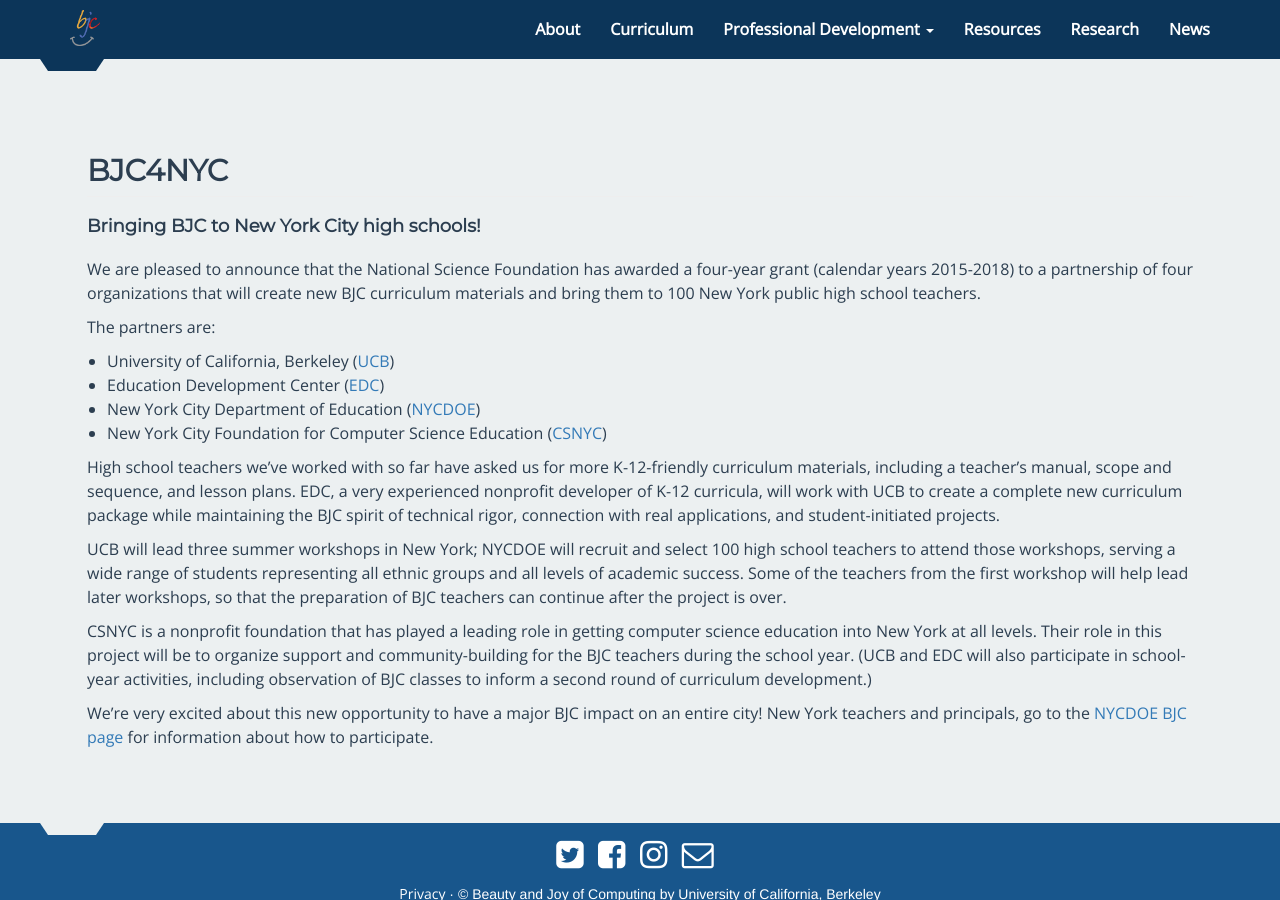
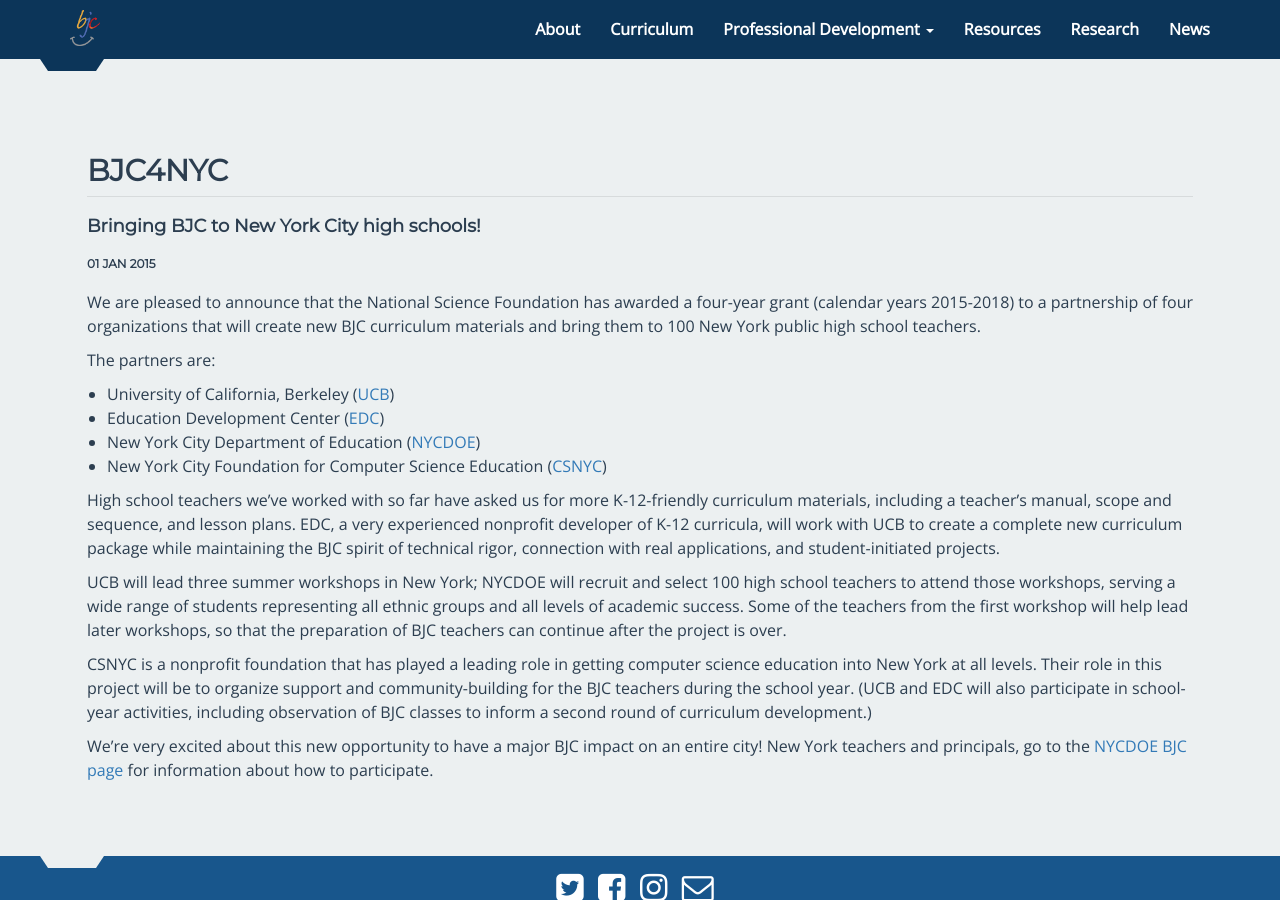
Before and after one commit to beautyjoy/beautyjoy.github.io, a Jekyll site: the page built from _posts/2015-01-01-bjc-for-new-york.md, in a window 1280 px wide and 900 px high. Built offline with Jekyll 4.4.1, drawn with Linux system fonts in a browser that asks for light colours.

Commit message:
Added dates display to posts.

```diff
--- a/_data/leadership_team.csv
+++ b/_data/leadership_team.csv
@@ -2,5 +2,5 @@
 Tiffany Barnes,tiffany-barnes.png,"BJC-STARS Director, Associate Professor of Computer Science at North Carolina State University"
 Dan Garcia,dan-garcia.jpg,"Teaching Professor, UC Berkeley. Co-developer of the Beauty and Joy of Computing curriculum. Member CS Principles Development committee and ACM Education Board. Honored as an ACM Distinguished Educator in 2012."
 Brian Harvey,brian-harvey.png,"Teaching Professor Emeritus, UC Berkeley; author of _Computer Science Logo Style_ and (with Matthew Wright) _Simply Scheme: Introducing Computer Science_; developer of Berkeley Logo; co-developer (with Jens Monig) of Snap!; co-developer of the Beauty and Joy of Computing curriculum."
-Lauren Mock,lauren-mock.jpg,""
-Michael Ball,michael-ball.jpg,""
+Lauren Mock,lauren-mock.jpg,"Program Manager"
+Michael Ball,michael-ball.jpg,"Software Development"
--- a/_layouts/post.html
+++ b/_layouts/post.html
@@ -6,6 +6,7 @@
 {% if page.subtitle %}
 <h4>{{ page.subtitle }}</h4>
 {% endif %}
+<h6 class="text-uppercase">{{ page.date | date_to_string }}</h6>
 {{ content }}
 {% endcapture %}
 
--- a/css/styles.scss
+++ b/css/styles.scss
@@ -61,13 +61,6 @@
 ol, ul {
     padding-left: 20px;
 }
-
-/*
-.page-header {
-    // display: inline-block;
-    // border-bottom-width: 5px;
-    // border-bottom-color: $accent-color;
-} */
 
 a {
     &.unstyled-link {
@@ -309,6 +302,10 @@
         blockquote {
             border-left-color: $background-darker;
         }
+
+        .page-header {
+            border-bottom-color: $background-darker;
+        }
     }
 
     .container, .container-fluid {
@@ -454,15 +451,15 @@
         font-weight: bold;
     }
 
-    .subheading {
-        text-transform: uppercase;
-        margin-bottom: 3px;
-    }
-
     blockquote {
         margin-top: 10px;
         padding: 0 20px;
     }
+}
+
+.article-subheading {
+    text-transform: uppercase;
+    margin-bottom: 3px;
 }
 
 #bjc-logo{
--- a/news.html
+++ b/news.html
@@ -4,6 +4,7 @@
 ---
 {% for post in site.posts %}
 {% capture section_content %}
+<h6 class="article-subheading">{{ post.date | date_to_string }}</h6>
 <a href="{{ post.url | prepend: site.baseurl }}">
   <h3>{{ post.title | escape }}</h3>
 </a>
@@ -19,7 +20,7 @@
 <ul class="list-unstyled articles-list">
 {% for article in site.data.press_articles %}
   <li>
-    <h6 class="subheading">{{ article.source }}, {{ article.date | date_to_string }}</h6>
+    <h6 class="article-subheading">{{ article.source }}, {{ article.date | date_to_string }}</h6>
     <a href="{{ article.url }}" target="_blank" class="article-title">{{ article.title }}</a>
   </li>
 {% endfor %}
--- a/research.html
+++ b/research.html
@@ -27,7 +27,7 @@
 <ul class="list-unstyled articles-list">
     {% for article in site.data.publications %}
     <li>
-        <h6 class="subheading">
+        <h6 class="article-subheading">
             {{ article.authors }}. ({{ article.year }}).
             {% if article.external_link %}<a href="{{ article.external_link }}" target="_blank">{% endif %}
             {{ article.journal }}.
```
